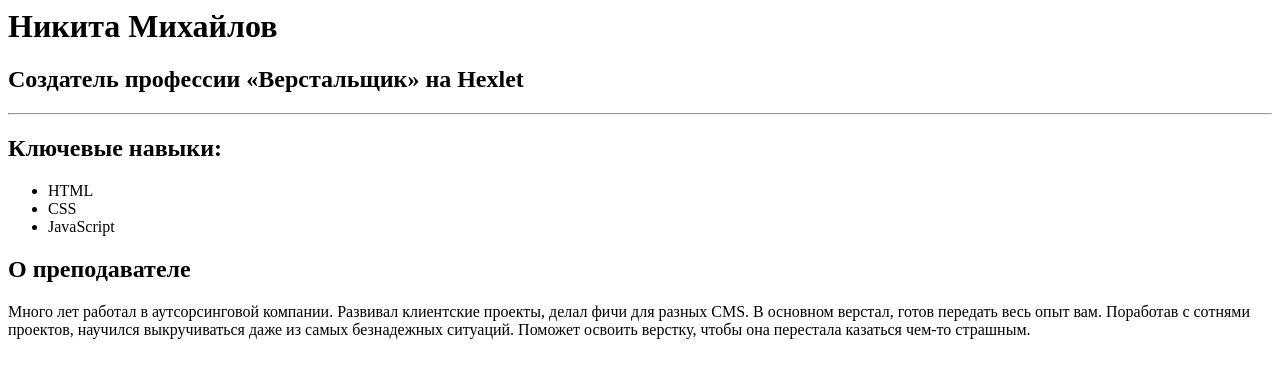
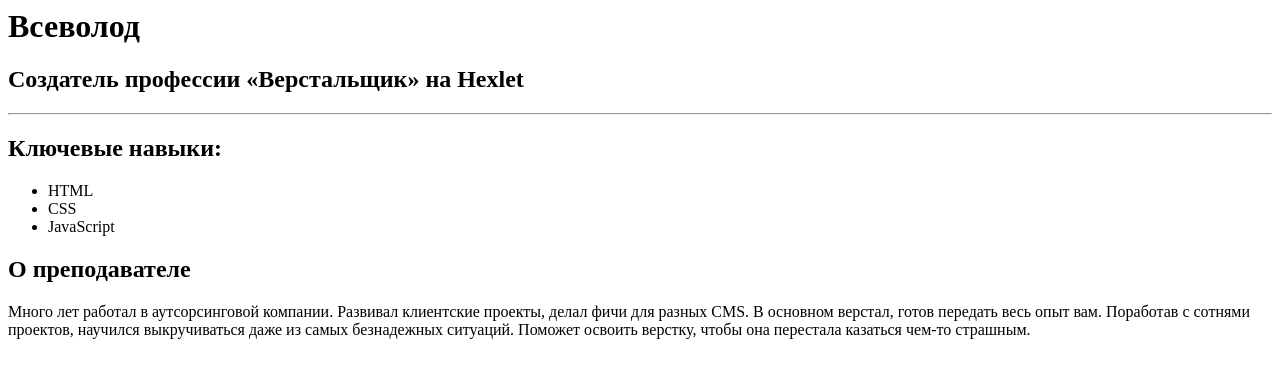
Before and after one commit to nevsyeah/nevsyeah.github.io, a plain HTML site: page index.html in a window 1280 px wide. Drawn offline with Linux system fonts and the light colour scheme.

Commit message:
Update index.html

```diff
--- a/index.html
+++ b/index.html
@@ -1,5 +1,5 @@
 <main>
-    <h1>Никита Михайлов</h1>
+    <h1>Всеволод</h1>
     <h2>Создатель профессии «Верстальщик» на Hexlet</h2>
 
     <hr>
```
